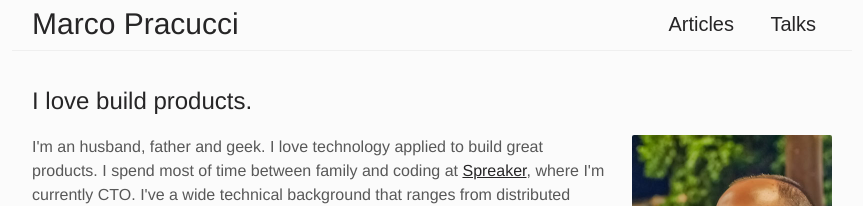
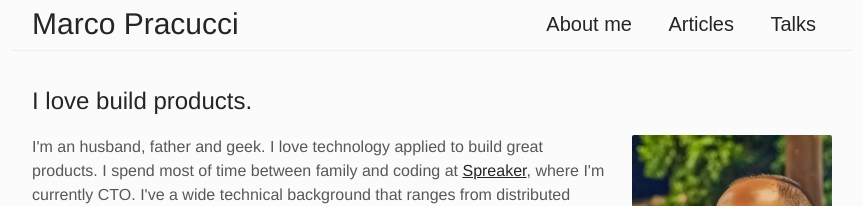
Before and after one commit to pracucci/www-pracucci, a Jekyll site: the page built from index.html, in a window 1280 px wide. Shown: the top 206 px of the page, without its empty margins (208-1071 px from the left). Built offline with Jekyll 4.4.1, drawn with Linux system fonts in a browser that asks for light colours; the list of posts is cut into pages by our own code.

Commit message:
'About me' header link

```diff
--- a/_layouts/default.html
+++ b/_layouts/default.html
@@ -38,7 +38,8 @@
 
         <nav>
             <ul>
-                <li><a href="{{ site.baseurl }}/">Articles</a></li>
+                <li><a href="{{ site.baseurl }}/">About me</a></li>
+                <li><a href="{{ site.baseurl }}/#articles">Articles</a></li>
                 <li><a href="{{ site.baseurl }}/talks.html">Talks</a></li>
             </ul>
         </nav>
--- a/index.html
+++ b/index.html
@@ -19,7 +19,7 @@ layout: default
 
 
 <!-- Latest articles -->
-<h1>Latest Articles <a href="{{ site.baseurl }}/feed.xml"><img src="{{ site.baseurl }}/images/rss.png" width="24" height="24" /></a></h1>
+<h1 id="articles">Latest Articles <a href="{{ site.baseurl }}/feed.xml"><img src="{{ site.baseurl }}/images/rss.png" width="24" height="24" /></a></h1>
 <ul class="articles">
     {% for post in paginator.posts %}
         <li class="article">
```
